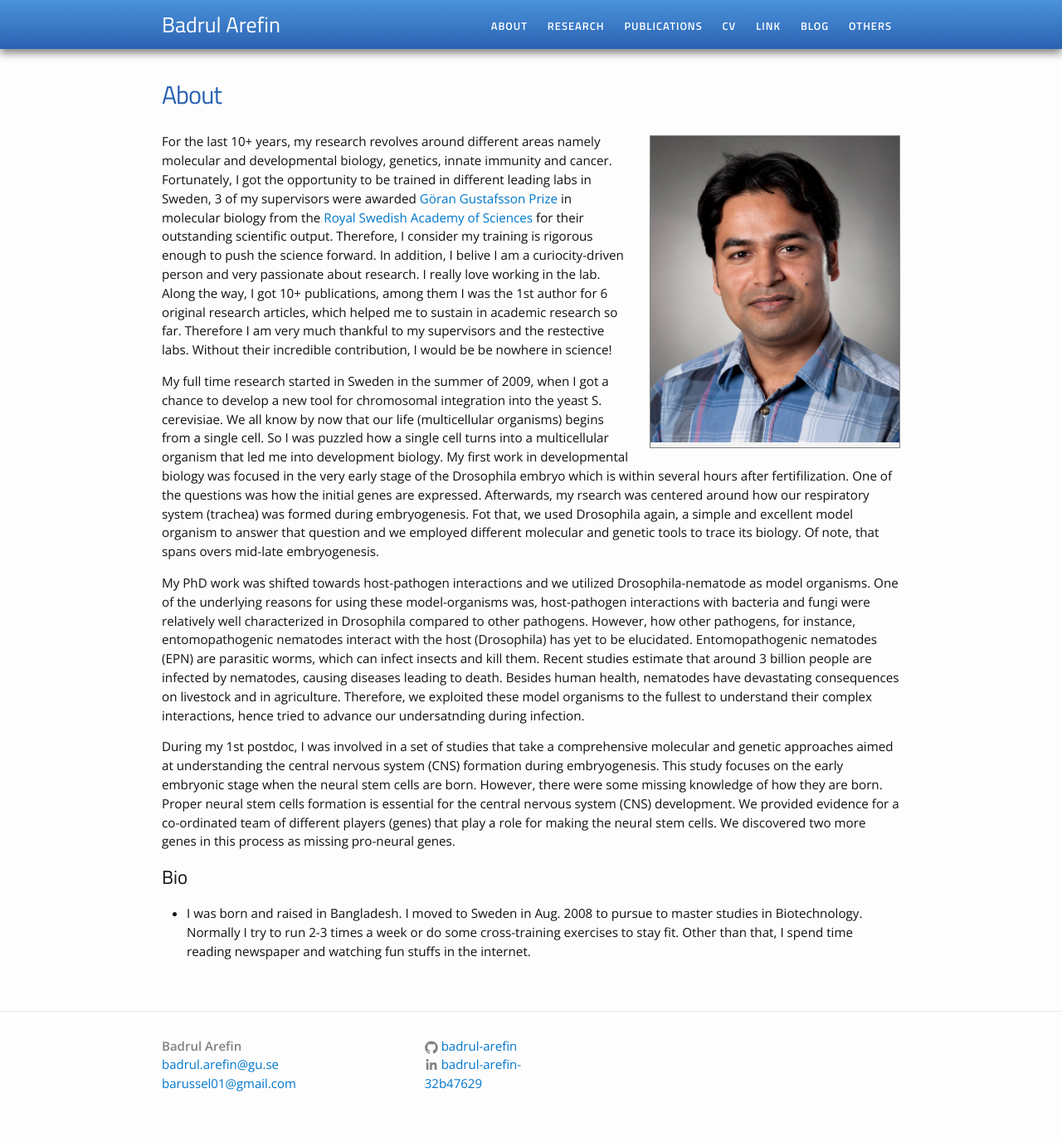
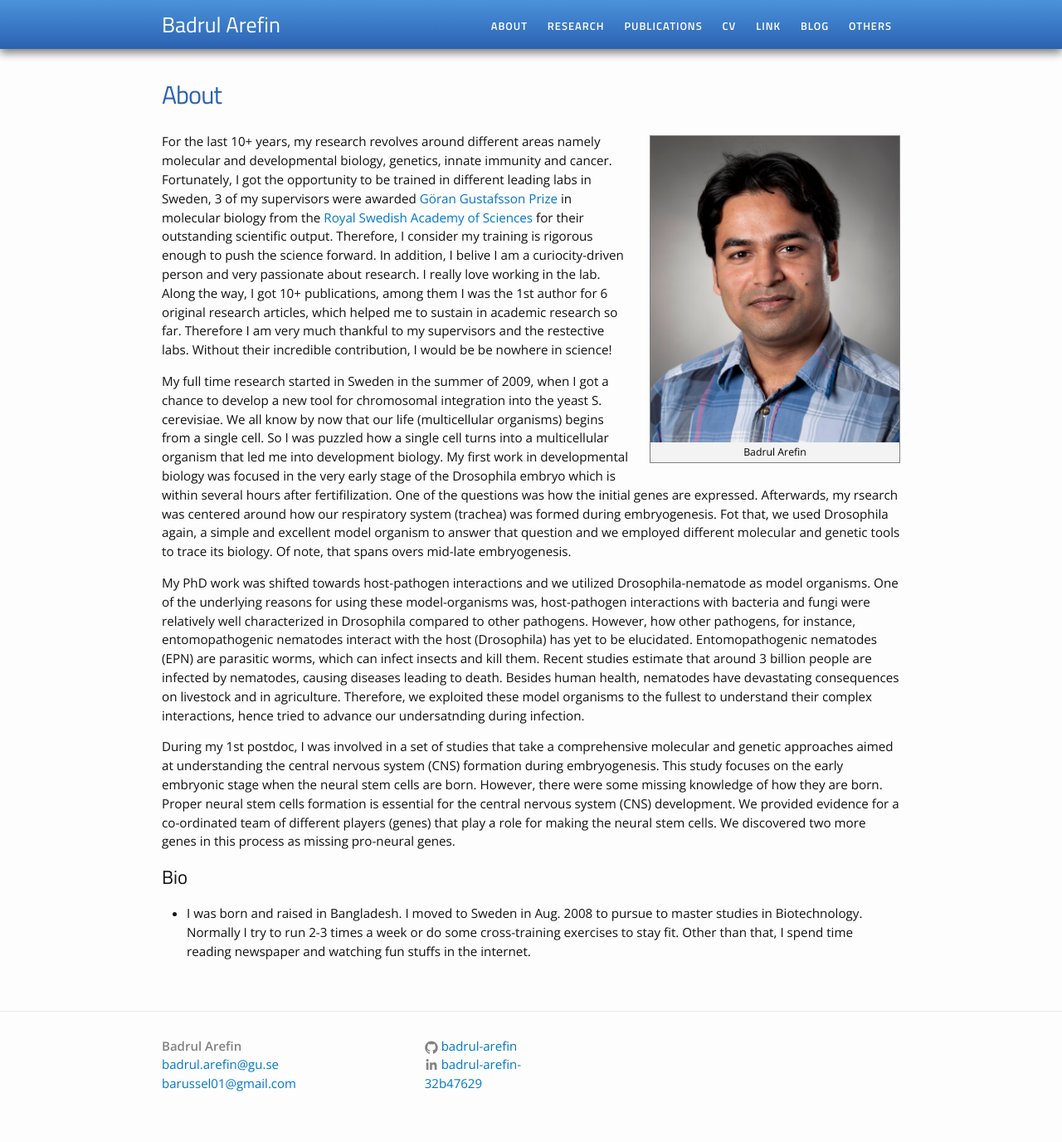
Before and after one commit to Badrul-Arefin/badrul-arefin.github.io, a Jekyll site: the page built from about.md, in a window 1280 px wide. Shown: the whole page at 83% size. Built offline with Jekyll 4.4.1, drawn with Linux system fonts in a browser that asks for light colours.

Commit message:
Update about.md

```diff
--- a/about.md
+++ b/about.md
@@ -3,7 +3,7 @@
 title: About
 permalink: /about/
 ---
-{% include image.html url="/images/pic_low2.jpg" width=300 align="right" %}
+{% include image.html url="/images/pic_low2.jpg" caption="Badrul Arefin" width=300 align="right" %}
 
 For the last 10+ years, my research revolves around different areas namely molecular and developmental biology, genetics, innate immunity and cancer. Fortunately, I got the opportunity to be trained in different leading labs in Sweden, 3 of my supervisors were awarded <a href="https://en.wikipedia.org/wiki/G%C3%B6ran_Gustafsson_Prize">Göran Gustafsson Prize</a> in molecular biology from the <a href="https://kva.se/sv/priser/goran-gustafssonprisen">Royal Swedish Academy of Sciences </a> for their outstanding scientific output. Therefore, I consider my training is rigorous enough to push the science forward. In addition, I belive I am a curiocity-driven person and very passionate about research. I really love working in the lab. Along the way, I got 10+ publications, among them I was the 1st author for 6 original research articles, which helped me to sustain in academic research so far. Therefore I am very much thankful to my supervisors and the restective labs. Without their incredible contribution, I would be be nowhere in science!
 
```
